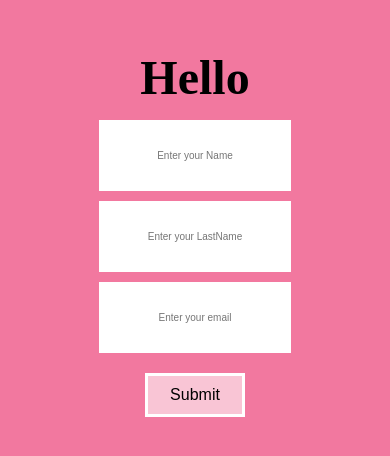
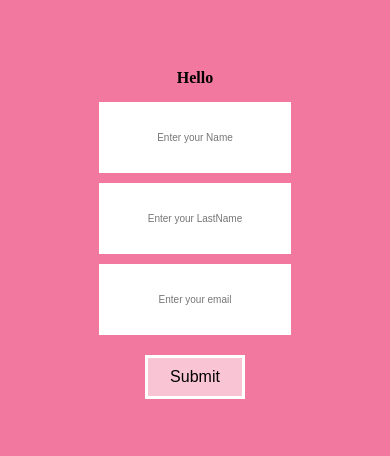
Before and after one commit to PrathameshhW/forms-app, a React (Create React App) app: page / in a window 390 px wide. Shown: the part 186-642 px from the top of the page. Built offline with nearby package versions, Linux system fonts and the light colour scheme.

Commit message:
Responsive

```diff
--- a/src/index.css
+++ b/src/index.css
@@ -71,6 +71,10 @@ button:hover {
         width: 100%;
     }
 
+    h1 {
+        font-size: 1rem;
+    }
+
     input {
         margin: 5px 0px;
         width: 100%;
```
